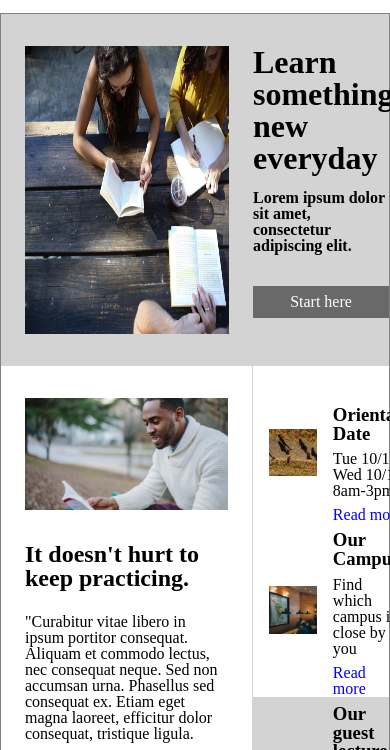
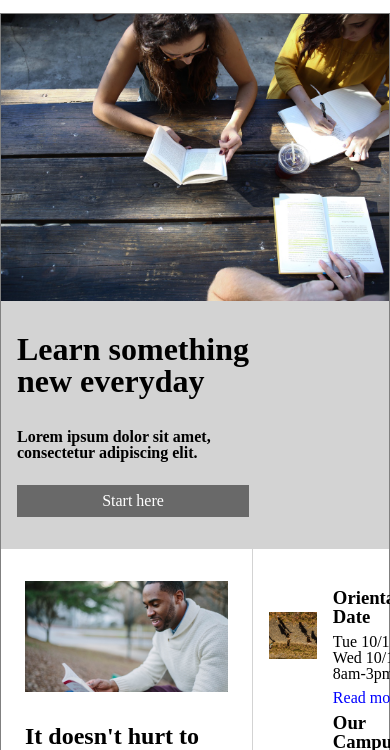
Before and after one commit to ZarickR/ColmarAcademy, a plain HTML site: page index.html in a window 390 px wide. Shown: the part 51-801 px from the top of the page. Drawn offline with Linux system fonts and the light colour scheme.

Commit message:
Adapt start content for mobile, also delete a classless div in same section and add css specifics

```diff
--- a/index.html
+++ b/index.html
@@ -58,7 +58,6 @@
     </header>
     <!-- Main Content -->
     <div class="main_content">
-      <div>
       <!-- Start Content Section -->
       <div class="start_content">
         <img
@@ -67,16 +66,9 @@
         />
         <div class="start_text">
           <h1>Learn something<br />new everyday</h1>
-            <br />
-            <h4>
-              Lorem ipsum dolor sit amet,<br />consectetur adipiscing elit.
-            </h4>
-            <br />
-            <br />
+          <h4>Lorem ipsum dolor sit amet,<br />consectetur adipiscing elit.</h4>
           <div class="button_container">
             <a class="button" href="#">Start here</a>
-            </div>
-            <br />
           </div>
         </div>
       </div>
--- a/resources/css/style.css
+++ b/resources/css/style.css
@@ -112,7 +112,14 @@ header a {
   display: flex;
   flex-flow: column wrap;
   justify-content: center;
-  align-items: start;
+}
+
+.start_text h1 {
+  margin-bottom: 2rem;
+}
+
+.start_text h4 {
+  margin-bottom: 1.5rem;
 }
 
 .button_container {
@@ -128,6 +135,27 @@ header a {
   padding: 0.5rem;
   background-color: dimgray;
   color: white;
+}
+
+@media only screen and (min-width: 9.375rem) and (max-width: 50rem) {
+  .start_content {
+    padding: 0;
+    flex-flow: column;
+  }
+
+  .start_content img {
+    width: 100%;
+    margin: 0 0 2rem 0;
+  }
+
+  .start_text {
+    width: max-content;
+    margin-left: 1rem;
+  }
+
+  .button_container {
+    margin-bottom: 2rem;
+  }
 }
 
 /* Mid Content Section */
```
Lines whose indentation alone changed are shown as unchanged.
